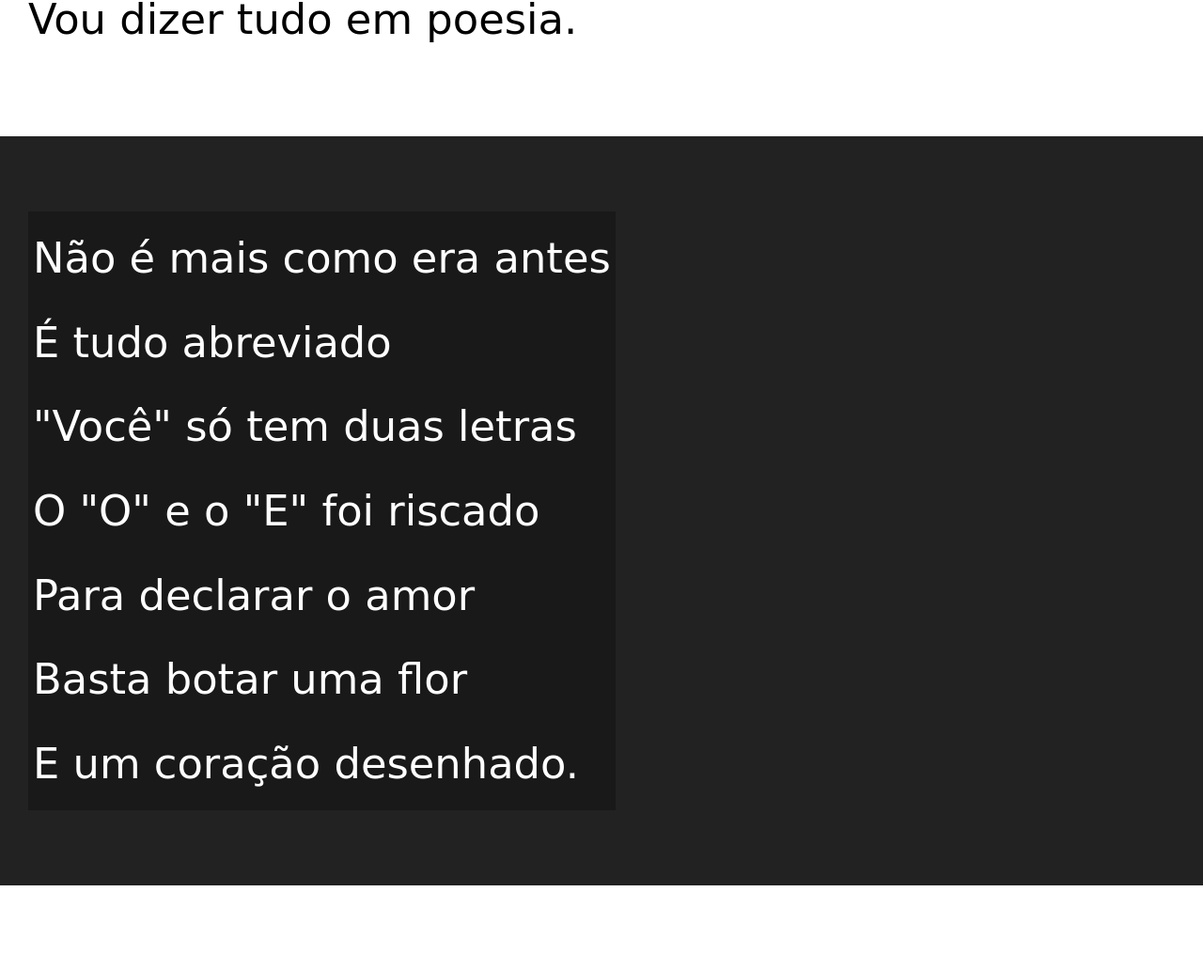
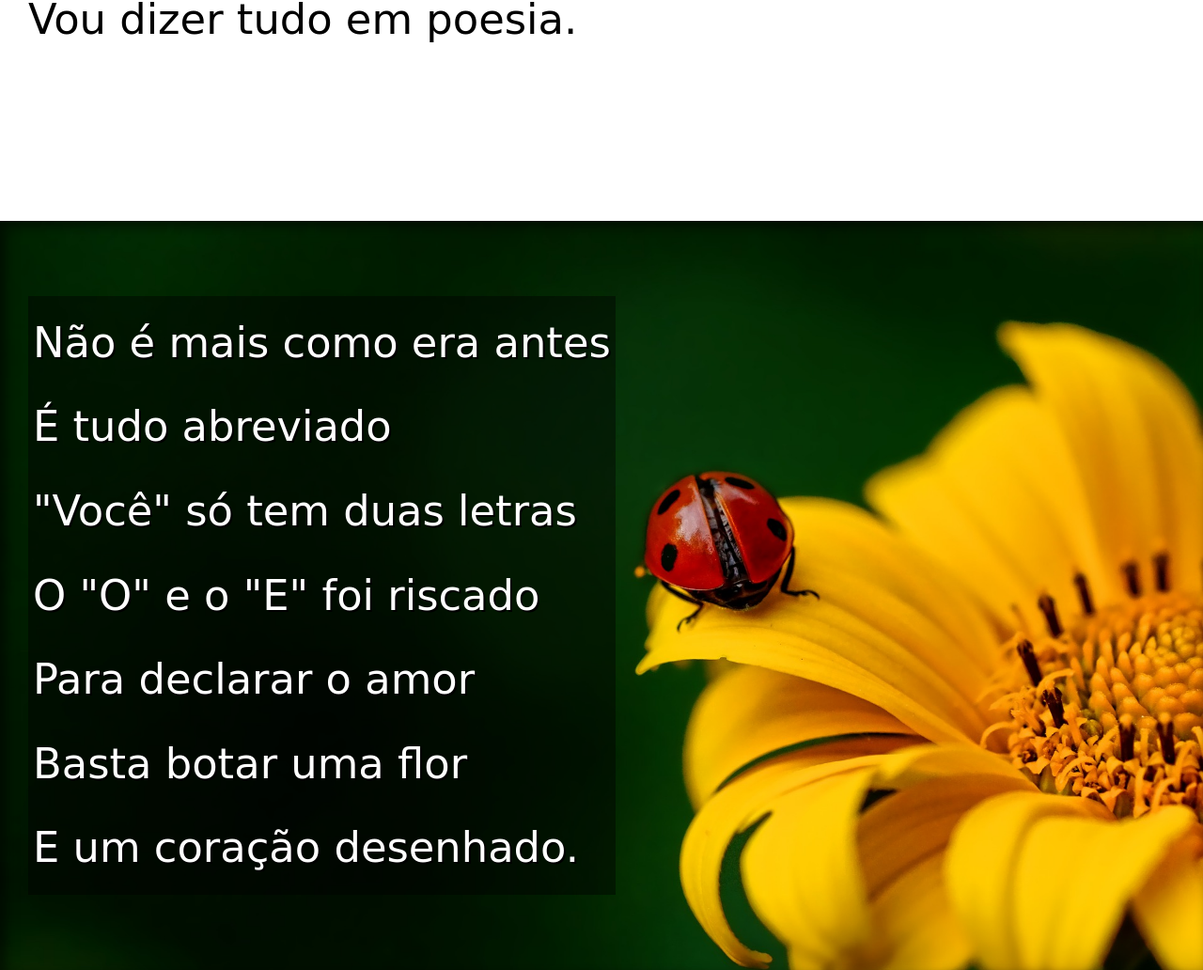
Before and after one commit to Kardoozo/HTML-CSS, a plain HTML site: page exercicios/desafio cordel/guanabara.html in a window 1280 px wide. Shown: the part 901-1933 px from the top of the page at 94% size. Drawn offline with Linux system fonts and the light colour scheme.

Commit message:
terminei

```diff
--- a/exercicios/desafio cordel/guanabara.css
+++ b/exercicios/desafio cordel/guanabara.css
@@ -61,17 +61,32 @@ section.normal{
     color: black;
 }
 
+section>p{
+    padding-bottom: 2em;
+}
+
 section.imagem{
+    background-attachment: fixed;
+    box-shadow: inset 6px 6px 13px 0px rgba(0, 0, 0, 0.582);
     background-color: rgb(34, 34, 34);
     color: white;
+    background-size: cover;
 }
 
 section.imagem>p{
     display: inline-block;
     padding: 5px;
-    background-color: rgba(0, 0, 0, 0.267);
+    background-color: rgba(0, 0, 0, 0.438);
+    text-shadow: 2px 2px 0px black;
 }
 
+section#img01{
+    background-position: right center;
+    background-image: url(gimagens/background001.jpg);
+}
+section#img02{
+    background-image: url(gimagens/background002.jpg);
+}
 
 footer{
     background-color: black;
--- a/exercicios/desafio cordel/guanabara.html
+++ b/exercicios/desafio cordel/guanabara.html
@@ -29,7 +29,7 @@
     </section>
 
 
-    <section class="imagem">
+    <section class="imagem" id="img01">
         <p>
             Não é mais como era antes<br>
             É tudo abreviado<br>
@@ -67,7 +67,7 @@
 
 
 
-    <section class="imagem">
+    <section class="imagem" id="img02">
         <p>
             Tenho saudade das cartas<br>
             Escritas com a própria mão<br>
@@ -103,6 +103,8 @@
         </p>
     </section>
 
+
+
     <footer><p>Site por <a href="https://gustavoguanabara.github.io" target="_blank">Gustavo Guanabara</a> para o <a href="https://www.cursoemvideo.com" target="_blank">CursoemVideo</a></p></footer>
 </body>
 </html>
```
